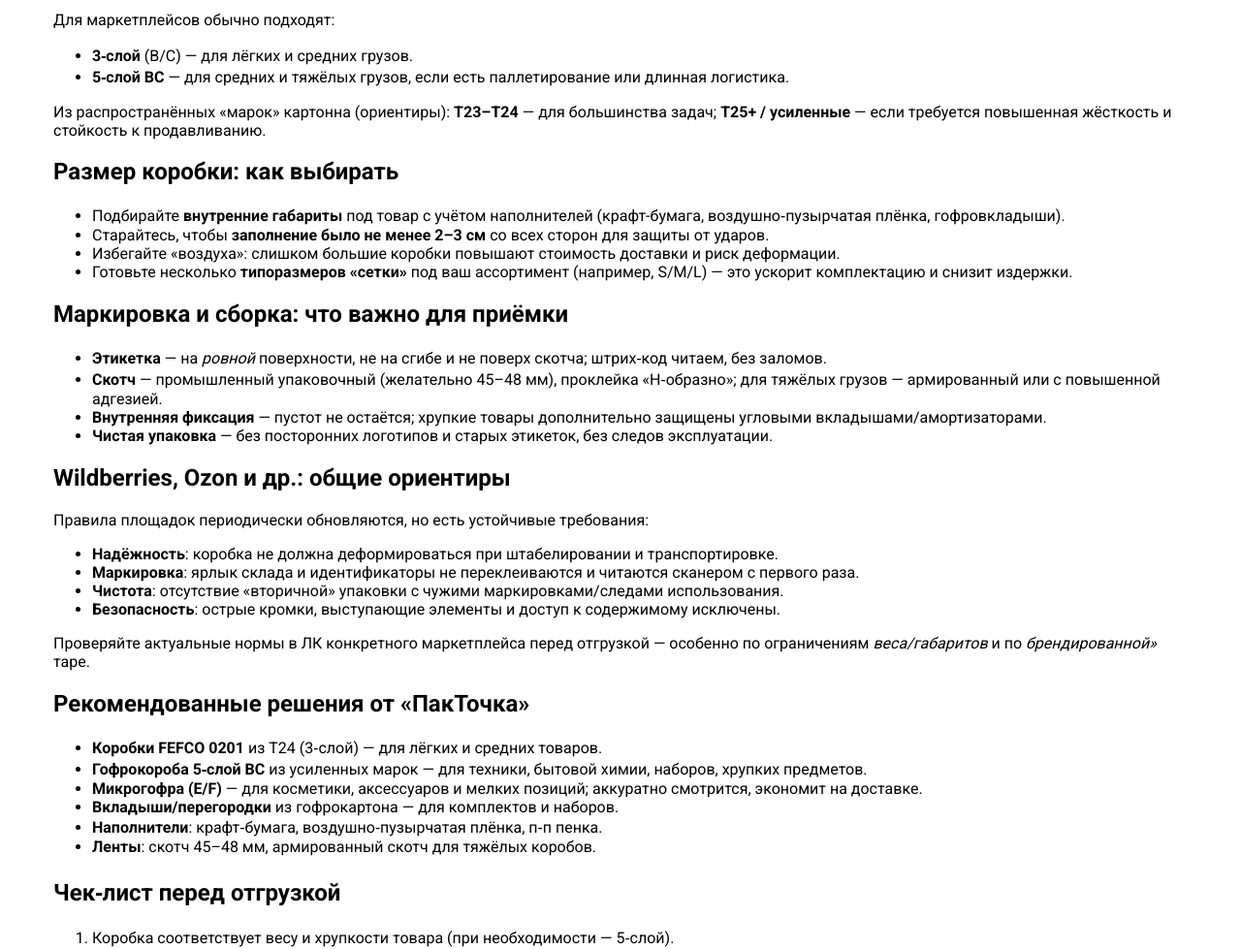
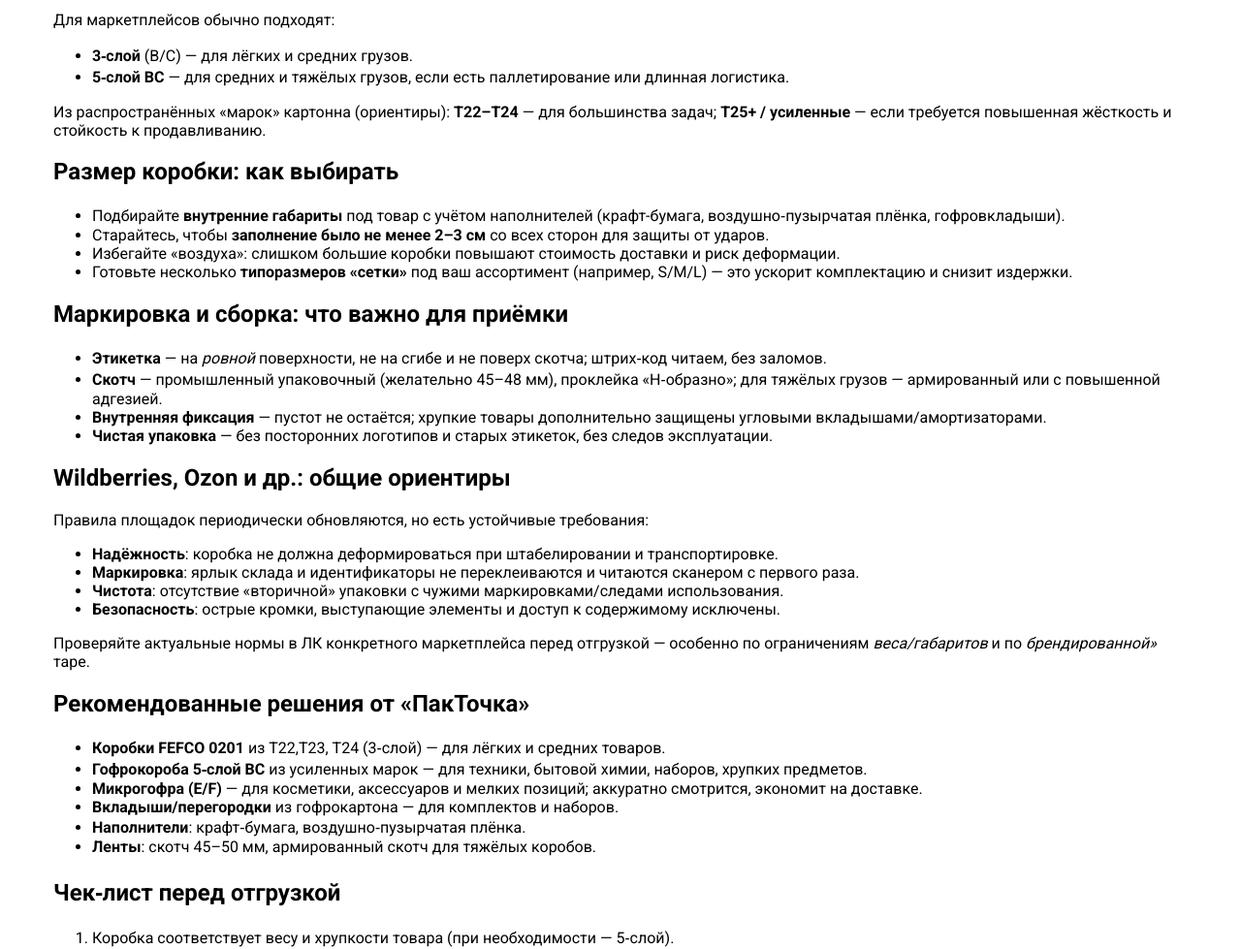
Before and after one commit to mckhoklov-creator/packtochka, a Jekyll site: the page built from _posts/2025-10-30-kakie-korobki-dlya-wildberries-ozon-i-drugih-marketpleysov.md, in a window 1280 px wide. Shown: the part 470-1449 px from the top of the page at 97% size. Built offline with Jekyll 4.4.1, drawn with Linux system fonts in a browser that asks for light colours.

Commit message:
Update 2025-10-30-kakie-korobki-dlya-wildberries-ozon-i-drugih-marketpleysov.md

```diff
--- a/_posts/2025-10-30-kakie-korobki-dlya-wildberries-ozon-i-drugih-marketpleysov.md
+++ b/_posts/2025-10-30-kakie-korobki-dlya-wildberries-ozon-i-drugih-marketpleysov.md
@@ -22,7 +22,7 @@ description: "Разбираем, какие коробки и гофрокор
   <li><strong>3‑слой</strong> (B/C) — для лёгких и средних грузов.</li>
   <li><strong>5‑слой BC</strong> — для средних и тяжёлых грузов, если есть паллетирование или длинная логистика.</li>
 </ul>
-<p>Из распространённых «марок» картонна (ориентиры): <strong>Т23–Т24</strong> — для большинства задач; <strong>Т25+ / усиленные</strong> — если требуется повышенная жёсткость и стойкость к продавливанию.</p>
+<p>Из распространённых «марок» картонна (ориентиры): <strong>Т22–Т24</strong> — для большинства задач; <strong>Т25+ / усиленные</strong> — если требуется повышенная жёсткость и стойкость к продавливанию.</p>
 
 <h2>Размер коробки: как выбирать</h2>
 <ul>
@@ -52,12 +52,12 @@ description: "Разбираем, какие коробки и гофрокор
 
 <h2>Рекомендованные решения от «ПакТочка»</h2>
 <ul>
-  <li><strong>Коробки FEFCO 0201</strong> из Т24 (3‑слой) — для лёгких и средних товаров.</li>
+  <li><strong>Коробки FEFCO 0201</strong> из Т22,Т23, Т24 (3‑слой) — для лёгких и средних товаров.</li>
   <li><strong>Гофрокороба 5‑слой BC</strong> из усиленных марок — для техники, бытовой химии, наборов, хрупких предметов.</li>
   <li><strong>Микрогофра (E/F)</strong> — для косметики, аксессуаров и мелких позиций; аккуратно смотрится, экономит на доставке.</li>
   <li><strong>Вкладыши/перегородки</strong> из гофрокартона — для комплектов и наборов.</li>
-  <li><strong>Наполнители</strong>: крафт‑бумага, воздушно‑пузырчатая плёнка, п‑п пенка.</li>
-  <li><strong>Ленты</strong>: скотч 45–48 мм, армированный скотч для тяжёлых коробов.</li>
+  <li><strong>Наполнители</strong>: крафт‑бумага, воздушно‑пузырчатая плёнка.</li>
+  <li><strong>Ленты</strong>: скотч 45–50 мм, армированный скотч для тяжёлых коробов.</li>
 </ul>
 
 <h2>Чек‑лист перед отгрузкой</h2>
```
